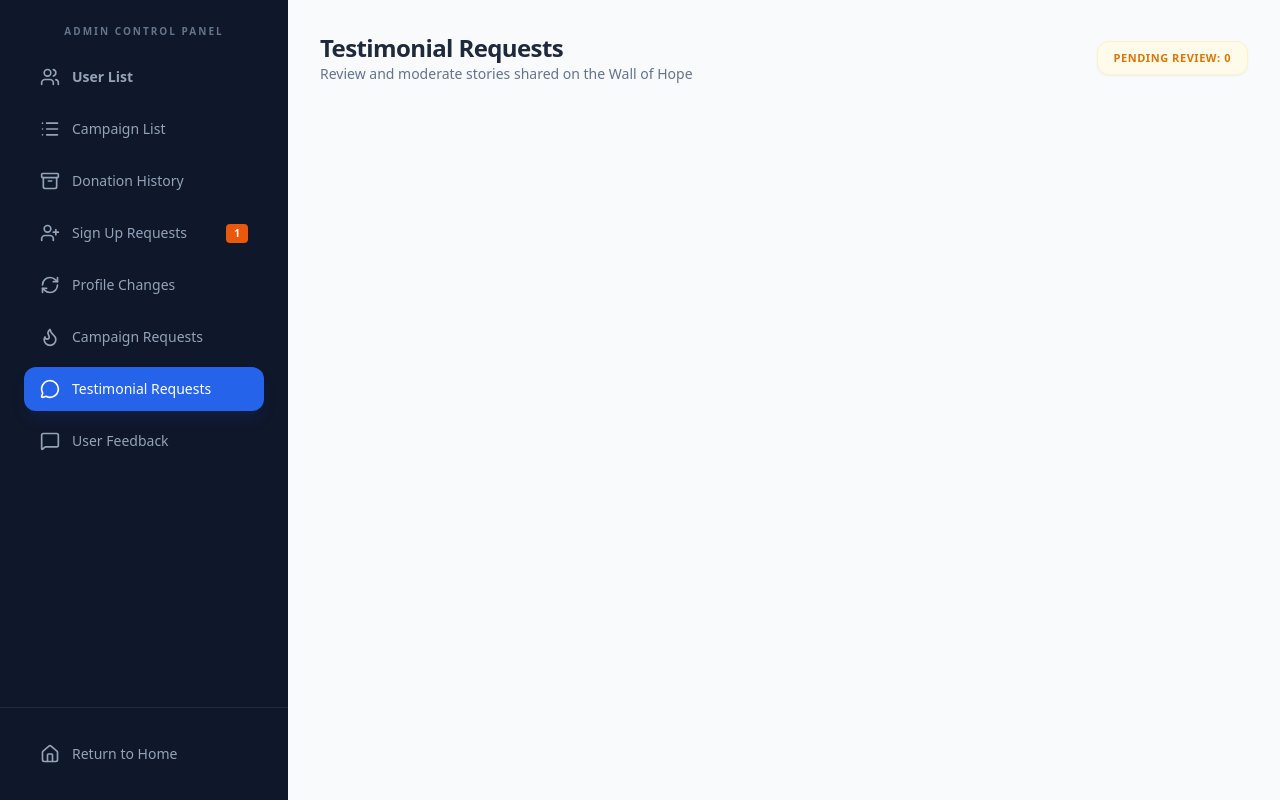
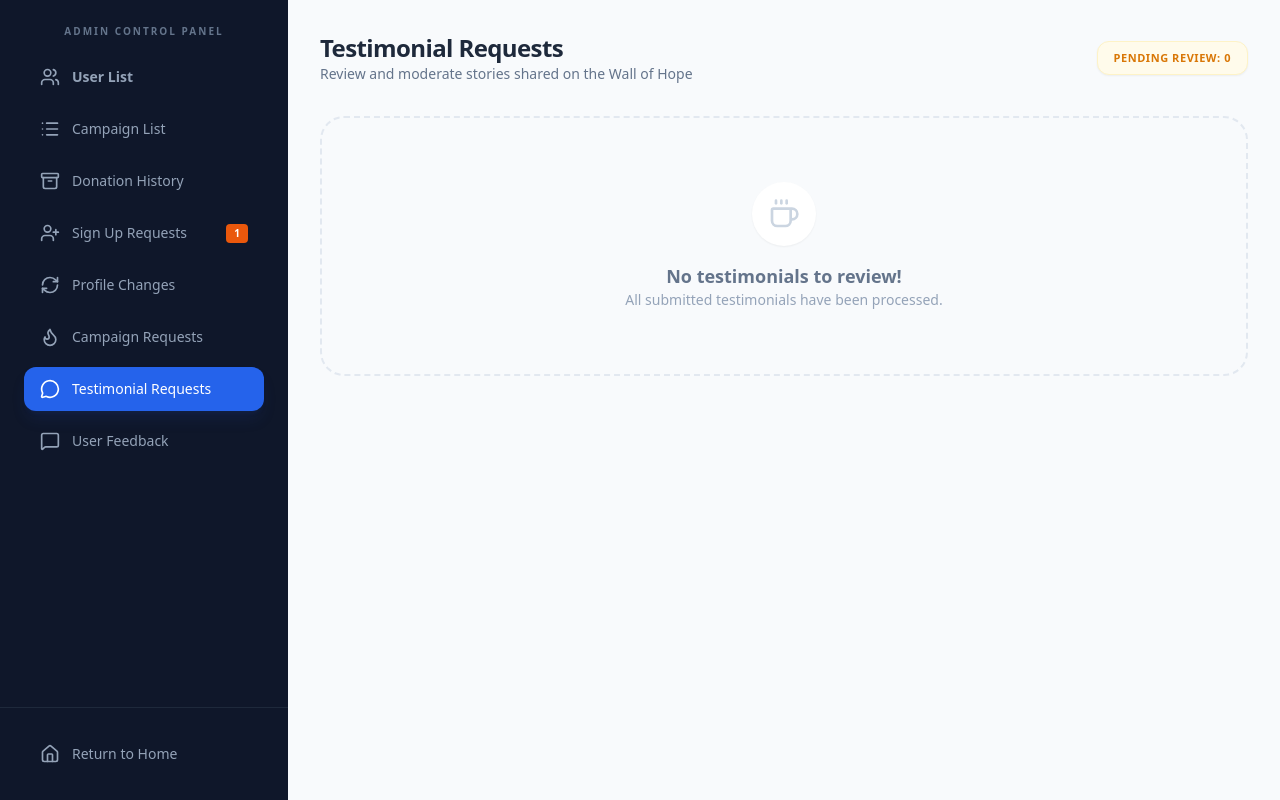
Before and after one commit to bipinjlimbu/Donations-Management-System---Django-Project, a Django app: page /dashboard/admin/?section=testimonial-requests in a window 1280 px wide. Run offline with Django 5.2, Linux system fonts and the light colour scheme; a user stored in the database is signed in; tables that the repository leaves empty hold one stand-in row (values such as "Sample post"); style sheets or scripts are compiled from the project's sources.

Commit message:
Empty Field Added in Admin Dashboard Testimonial Section

```diff
--- a/dms_app/templates/main/admin_dashboard.html
+++ b/dms_app/templates/main/admin_dashboard.html
@@ -736,6 +736,14 @@
 
                     </div>
                 </div>
+                {% empty %}
+                <div class="bg-slate-50 border-2 border-dashed border-slate-200 rounded-3xl p-16 text-center">
+                    <div class="w-16 h-16 bg-white rounded-full flex items-center justify-center mx-auto mb-4 shadow-sm">
+                        <i data-lucide="coffee" class="w-8 h-8 text-slate-300"></i>
+                    </div>
+                    <p class="text-slate-500 font-bold text-lg">No testimonials to review!</p>
+                    <p class="text-slate-400 text-sm">All submitted testimonials have been processed.</p>
+                </div>
                 {% endfor %}
             </div>
 
```
